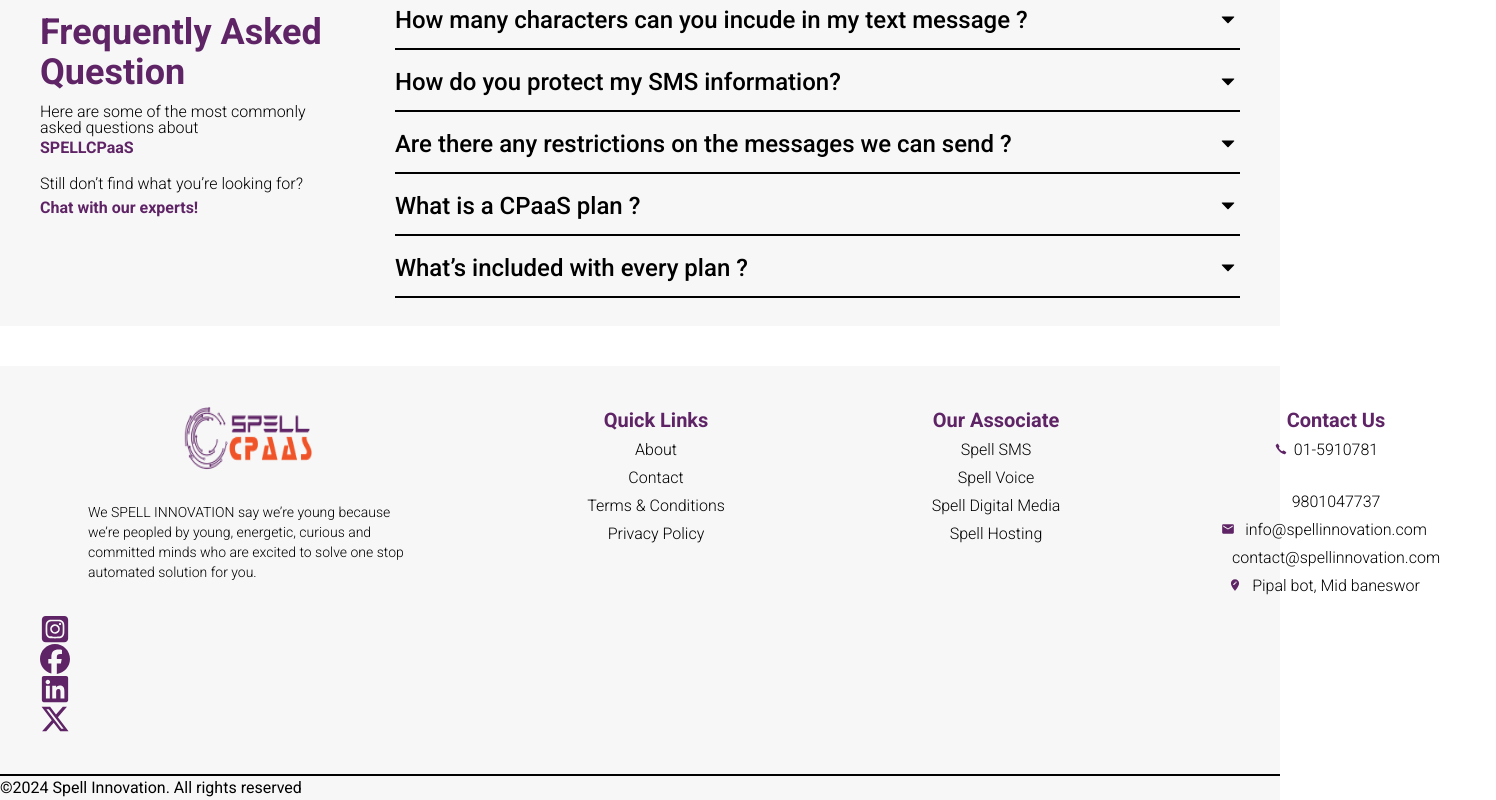
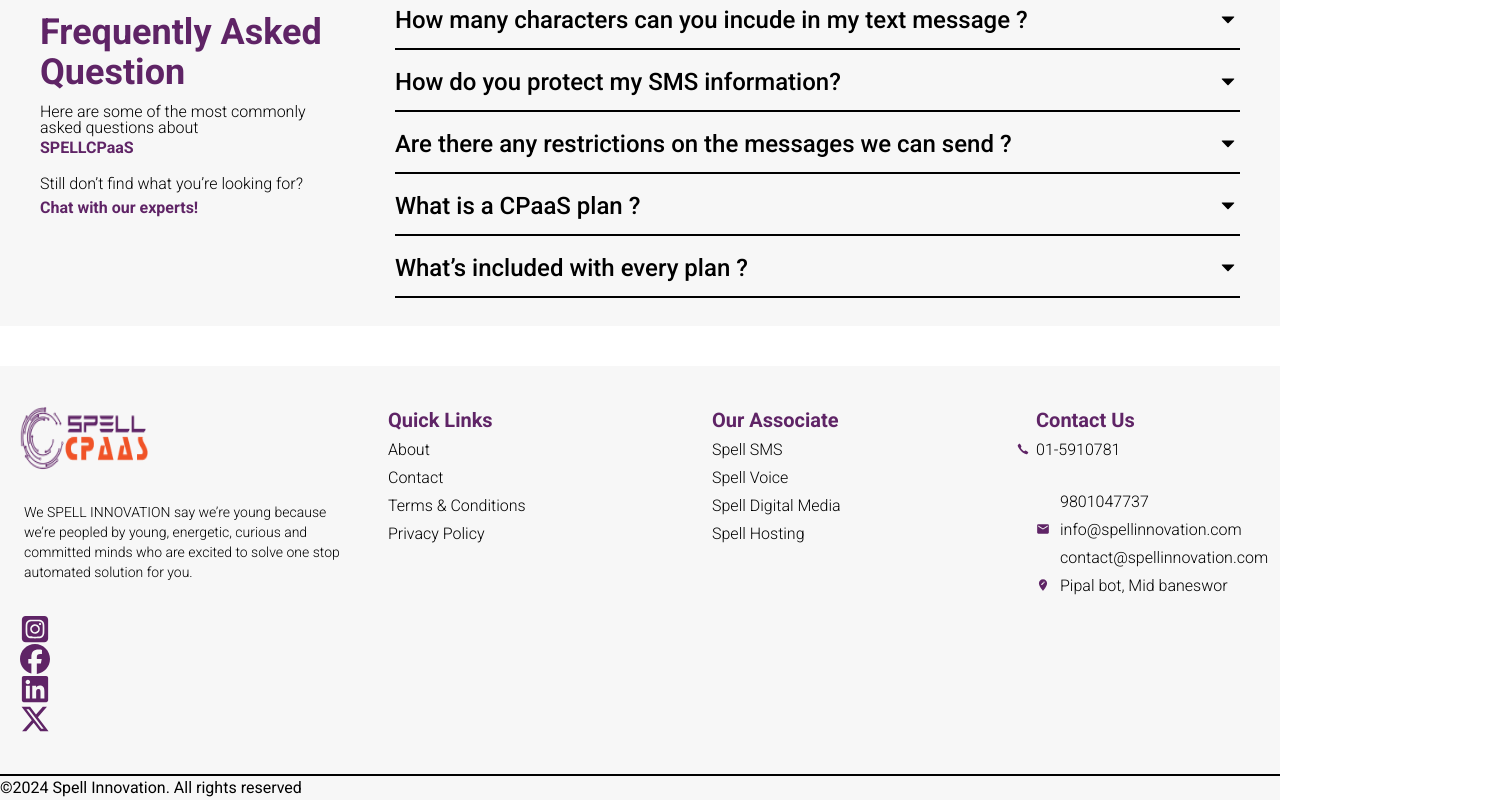
Before and after one commit to nareshbudha/my-project, a React (Vite) app: page /frequ in a window 1280 px wide. Shown: the part 222-1022 px from the top of the page, 1496 px wide, since content can reach past the window. Built offline with nearby package versions, Linux system fonts and the light colour scheme.

Commit message:
footer fix

```diff
--- a/src/Component/Page/Footer.jsx
+++ b/src/Component/Page/Footer.jsx
@@ -13,15 +13,15 @@
 const Footer = () => {
   return (
     <div>
-      <div className="bg-[#F7F7F7] flex mobile:flex-col mobile:py-10 mobile:gap-10 tablet:flex-row tablet:gap-10 tablet:px-10  ">
-        <div className=" flex flex-col mobile:gap-8 mobile:items-center">
+      <div className="bg-[#F7F7F7] flex mobile:flex-col mobile:py-10 mobile:gap-10 tablet:flex-row tablet:gap-10 tablet:px-5  ">
+        <div className="flex flex-col mobile:gap-8 mobile:items-center tablet:items-start">
           <img className="mobile:w-32 mobile:h-16 " src={logoImage} alt="Logo" />
-          <p className="text-[#000000] mobile:text-sm mobile:mx-12 tablet:w-40 tablet:text-sm tablet:font-light laptop:w-80 desktop:w-96">
+          <p className="text-[#000000] mobile:text-sm mobile:mx-12 tablet:mx-1 tablet:w-36 tablet:font-light laptop:w-80 desktop:w-96">
             We SPELL INNOVATION say we’re young because we’re peopled by young,
             energetic, curious and committed minds who are excited to solve one
             stop automated solution for you.
           </p>
-          <div className="flex mobile:hidden tablet:block tablet:w-full">
+          <div className="mobile:hidden tablet:block tablet:w-full">
             <FaSquareInstagram className="text-[#5F2466] text-3xl" />
             <FaFacebook className="text-[#5F2466] text-3xl " />
             <FaLinkedin className="text-[#5F2466] text-3xl " />
@@ -29,8 +29,8 @@
           </div>
 
         </div>
-        <div className="flex flex-col  mobile:gap-5  tablet:flex-row ">
-          <div className="flex flex-col  mobile:gap-1 mobile:items-center tablet:w-48 laptop:w-80 desktop:w-80 ">
+        <div className="flex flex-col mobile:gap-5 tablet:flex-row tablet:items-start tablet:justify-start tablet:gap-1 ">
+          <div className="flex flex-col  mobile:gap-1 mobile:items-center tablet:w-28 tablet:items-start laptop:w-80 desktop:w-80 ">
             <h2 className="text-2xl text-[#5F2466] tablet:text-xl tablet:font-bold "> Quick Links</h2>
             <p className="text-[#000000] text-base font-light hover:font-bold">
               About</p>
@@ -42,7 +42,7 @@
               Privacy Policy{" "}
             </p>
           </div>
-          <div className="flex flex-col mobile:gap-1 mobile:items-center tablet:w-48 laptop:w-80 desktop:w-96 ">
+          <div className="flex flex-col mobile:gap-1 mobile:items-center tablet:w-36 tablet:items-start laptop:w-80 desktop:w-96 ">
             <h2 className="text-2xl text-[#5F2466]   tablet:text-xl tablet:font-bold "> Our Associate</h2>
             <p className="text-[#000000] text-base font-light hover:font-bold  ">Spell SMS</p>
             <p className="text-[#000000] text-base font-light hover:font-bold">Spell Voice</p>
@@ -53,7 +53,7 @@
               Spell Hosting
             </p>
           </div>
-          <div className="flex flex-col  mobile:gap-1 mobile:items-center tablet:text-sm laptop:w-80 desktop:w-96">
+          <div className="flex flex-col  mobile:gap-1 mobile:items-center tablet:text-sm tablet:w-40 tablet:items-start laptop:w-80 desktop:w-96">
             <h2 className="text-2xl text-[#5F2466]  tablet:text-xl tablet:font-bold "> Contact Us</h2>
             <div className="relative">
               <p className="text-[#000000] text-base hover:font-bold font-light ">
```
